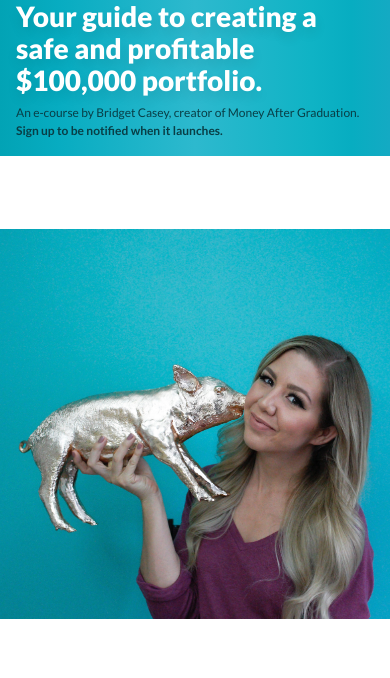
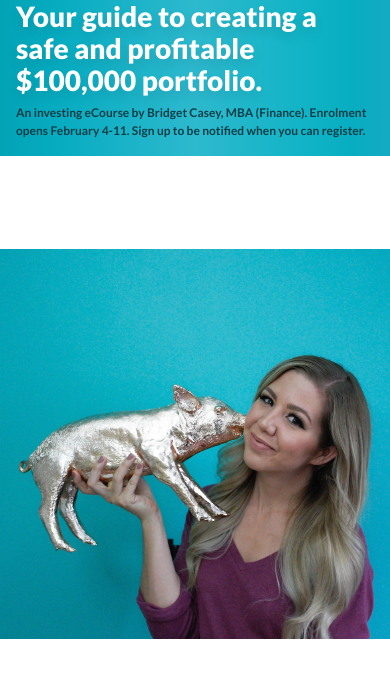
Before and after one commit to beekay-/sfsp, a plain HTML site: page index.html in a window 390 px wide. Shown: the part 98-776 px from the top of the page. Drawn offline with Linux system fonts and the light colour scheme.

Commit message:
Updated text

```diff
--- a/css/style.css
+++ b/css/style.css
@@ -243,7 +243,7 @@ nav a:last-child {
     .bridget {
         width: 100%;
         position: absolute;
-        top: 100px;
+        top: 120px;
         z-index: 0;
     }
     .grd {
--- a/index.html
+++ b/index.html
@@ -21,7 +21,7 @@
     <div class="hero flex">
         <div class="tagline flex">
             <h1>Your guide to creating a safe and profitable $100,000 portfolio.</h1>
-            <h2>An e-course by Bridget Casey, creator of Money After Graduation. <strong>Sign up to be notified when it launches.</strong></h2>
+            <h2><strong>An investing eCourse by Bridget Casey, MBA (Finance). Enrolment opens February 4-11. Sign up to be notified when you can register.</strong></h2>
             <script async id="_ck_324166" src="https://forms.convertkit.com/324166?v=6"></script>
         </div>
         <div class="bridget">
```
Also changed, not shown: css/style.min.css.
